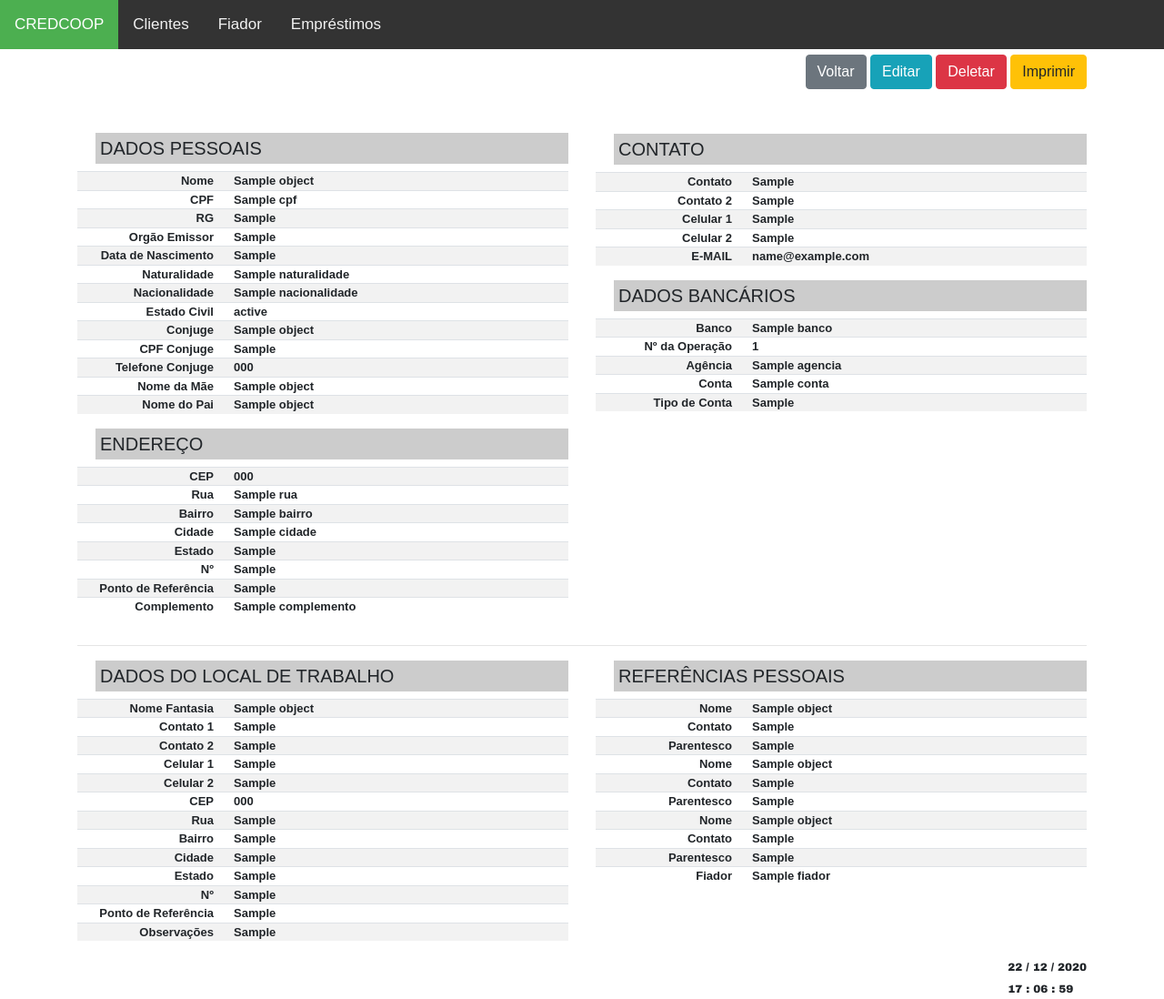
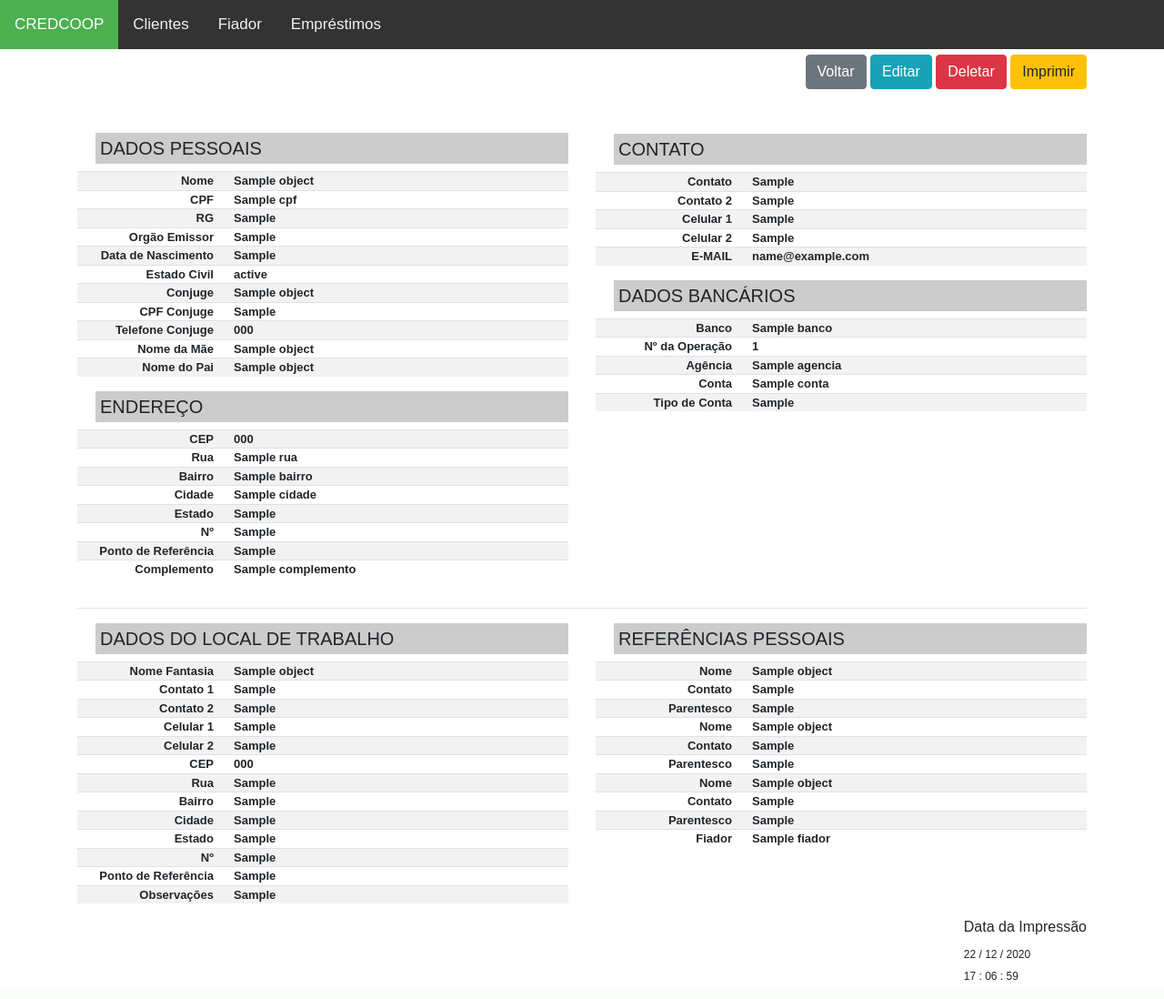
Before and after one commit to israelwerther/esctop, a Django app: template projeto/cliente/templates/cliente_detail.html in a window 1280 px wide. Shown: the whole page at 91% size. After the commit the page ends 1077 px from the top, so only its background shows below. Run offline with Django 3.2, Linux system fonts and the light colour scheme; the template is opened without the code that fills it: most values are stand-ins (such as "Sample title", 1, 10 or a date in 2020); lists and menus that the app fills with data are empty; some libraries are stand-ins or nearby versions.

Commit message:
ocultando campos vazios da impressão de cliente cpf

```diff
--- a/projeto/cliente/templates/cliente_detail.html
+++ b/projeto/cliente/templates/cliente_detail.html
@@ -81,34 +81,48 @@
                     <table class="table table-striped">
                         <h5>DADOS PESSOAIS</h5>
                         <tbody>
+                            {% if object.nome %}
                                 <tr>
                                     <th class="text-right" style="width:30%">Nome</th>
                                     <th class="text-left" style="width:70%">{{ object.nome }}</th>
                                 </tr>
+                            {% endif %}
+                            {% if object.cpf %}
                                 <tr>
                                     <th class="text-right" style="width:30%">CPF</th>
                                     <th class="text-left" style="width:70%">{{ object.cpf }}</th>
                                 </tr>
+                            {% endif %}
+                            {% if object.rg %}
                                 <tr>
                                     <th class="text-right" style="width:30%">RG</th>
                                     <th class="text-left" style="width:70%">{{ object.rg }}</th>
                                 </tr>
+                            {% endif %}
+                            {% if object.orgao_emissor %}
                                 <tr>
                                     <th class="text-right" style="width:30%">Orgão Emissor</th>
                                     <th class="text-left" style="width:70%">{{ object.orgao_emissor }}</th>
                                 </tr>
+                            {% endif %}
+                            {% if object.data_nasc %}
                                 <tr>
                                     <th class="text-right" style="width:30%">Data de Nascimento</th>
                                     <th class="text-left" style="width:70%">{{ object.data_nasc }}</th>
                                 </tr>
+                            {% endif %}
+                            {% if object. %}
                                 <tr>
                                     <th class="text-right" style="width:30%">Naturalidade</th>
                                     <th class="text-left" style="width:70%">{{ object.naturalidade }}</th>
                                 </tr>
+                            {% endif %}
+                            {% if object. %}
                                 <tr>
                                     <th class="text-right" style="width:30%">Nacionalidade</th>
                                     <th class="text-left" style="width:70%">{{ object.nacionalidade }}</th>
                                 </tr>
+                            {% endif %}
                             {% if object.estado_civil %}
                                 <tr>
                                     <th class="text-right" style="width:30%">Estado Civil</th>
@@ -133,14 +147,18 @@
                                     <th class="text-left" style="width:70%">{{ object.conjuge_telefone }}</th>
                                 </tr>
                             {% endif %}
+                            {% if object.nome_da_mae %}
                             <tr>
                                 <th class="text-right" style="width:30%">Nome da Mãe</th>
                                 <th class="text-left" style="width:70%">{{ object.nome_da_mae }}</th>
                             </tr>
+                            {% endif %}
+                            {% if object.nome_do_pai %}
                             <tr>
                                 <th class="text-right" style="width:30%">Nome do Pai</th>
                                 <th class="text-left" style="width:70%">{{ object.nome_do_pai }}</th>
                             </tr>
+                            {% endif %}
                         </tbody>
                     </table>
                 </div>
@@ -367,8 +385,9 @@
         </div>
     </div>
     <div class="pull-right">
-        <output id="data" style="font-family: 'arial black', 'avant garde'; font-size: 12px;"></output></br>
-        <output id="hora" style="font-family: 'arial black', 'avant garde'; font-size: 12px;"></output>
+        <h6> Data da Impressão</h6>
+        <output id="data" style="font-size: 12px;"></output></br>
+        <output id="hora" style="font-size: 12px;"></output>
     </div>
 
 
```
Lines whose indentation alone changed are shown as unchanged.
